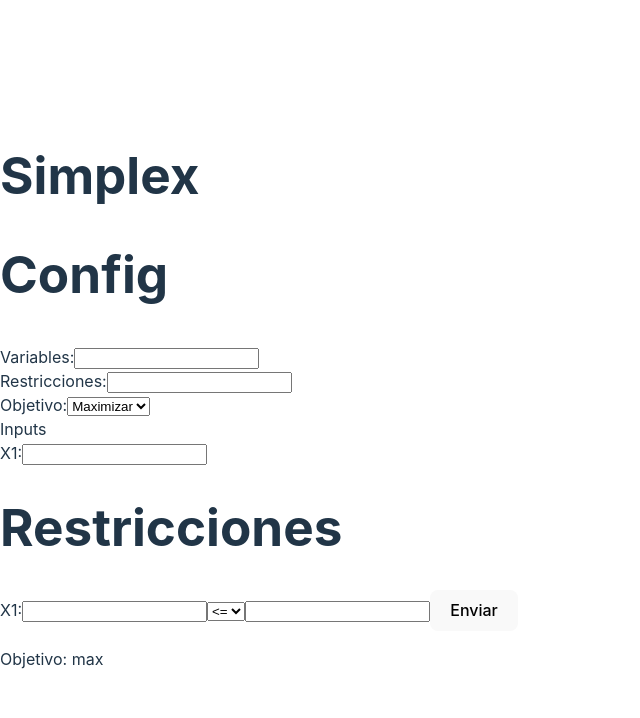
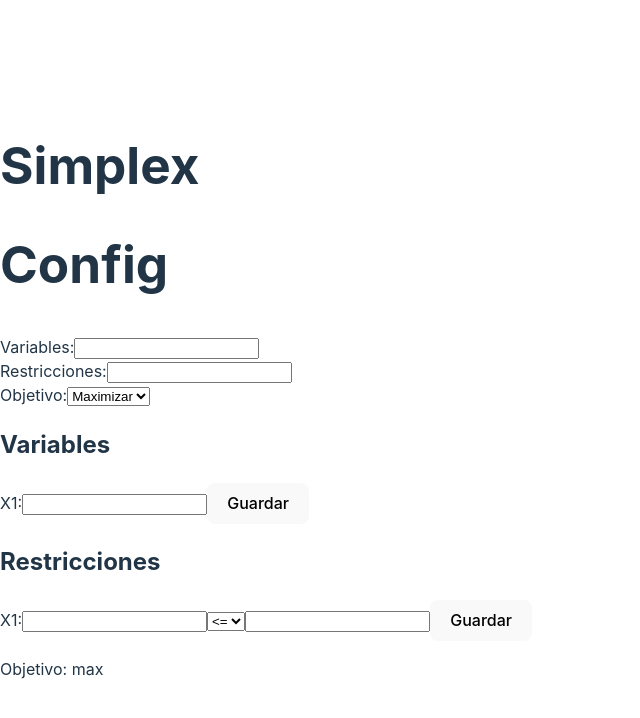
Before and after one commit to BryanSQ/Simplex, a React (Vite) app in the folder Simplex-web/: page / in a window 1280 px wide. Shown: the top 718 px of the page, without its empty margins (0-640 px from the left). Built offline with nearby package versions, Linux system fonts and the light colour scheme.

Commit message:
[ADD] Multiples cambios
- Refactorización de componentes
- Captura de variables y restricciones
- Creación de matriz, BVS y encabezado con variables de decisión y holgura.
- Inicio de método simplex (pivote, radios, convertir en 1 el elemento pivote)

```diff
--- a/Simplex-web/src/components/Inputs.jsx
+++ b/Simplex-web/src/components/Inputs.jsx
@@ -1,22 +1,14 @@
 import { useSelector } from "react-redux"
 import Restrictions from "./Restrictions"
+import Variables from "./Variables"
 
 const Inputs = () => {
-  const variables = useSelector(state => state.config.variables)
   const objetivo = useSelector(state => state.config.objetivo)
 
   return (
     <div>
-      Inputs
       <div>
-        {
-          Array.from({length: variables}, (_, i) => (
-            <span key={i}>
-              <label htmlFor={`input-x${i}`}>X{i + 1}:</label>
-              <input id={`input-x${i}`} type="number" />
-            </span>
-          ))
-        }
+        <Variables />
       </div>
       <div>
         <Restrictions />
--- a/Simplex-web/src/components/Restrictions.jsx
+++ b/Simplex-web/src/components/Restrictions.jsx
@@ -1,6 +1,10 @@
-import { useSelector } from "react-redux"
+import { useSelector, useDispatch } from "react-redux"
+import { setRestrictions } from "../reducers/simplexReducer"
+import Simplex from "../simplex"
 
 const Restrictions = () => {
+  const dispatch = useDispatch()
+
   const restricciones = useSelector(state => state.config.restricciones)
   const variables = useSelector(state => state.config.variables)
 
@@ -23,22 +27,20 @@ const Restrictions = () => {
           rest['res'] = inputs[k].value
         }
         else {
-          console.log({ k });
           rest[`x${j + 1}`] = inputs[k].value
         }
         k++
       }
       rests.push(rest)
-      console.log('---');
     }
-    console.log(rests)
-    const values = inputs.map(input => input.value)
-    console.log(values)
+    //console.log(rests)
+    dispatch(setRestrictions(rests))
+    Simplex()
   }
 
   return (
     <div>
-      <h1>Restricciones</h1>
+      <h2>Restricciones</h2>
       <div>
         <form onSubmit={handleSubmit}>
           {
@@ -61,7 +63,7 @@ const Restrictions = () => {
               </span>
             ))
           }
-          <button type="submit">Enviar</button>
+          <button type="submit">Guardar</button>
         </form>
       </div>
     </div>
--- /dev/null
+++ b/Simplex-web/src/components/Variables.jsx
@@ -0,0 +1,47 @@
+import { useSelector, useDispatch } from "react-redux"
+import { setVariables } from "../reducers/simplexReducer"
+
+const Variables = () => {
+  const dispatch = useDispatch()
+
+  const variables = useSelector(state => state.config.variables)
+
+  const handleSubmit = (e) => {
+    e.preventDefault()
+    // get data from inputs
+    const inputs = Array.from(e.target.elements)
+    inputs.pop()
+
+    const variables = []
+    inputs.forEach((input, key) => {
+      let var_object = {}
+      var_object[`x${key+1}`] = input.value
+      variables.push(var_object)
+    })
+
+    dispatch(setVariables(variables))
+
+  }
+
+  return (
+    <div>
+      <h2>Variables</h2>
+      <div>
+        <form onSubmit={handleSubmit}>
+        {
+          Array.from({length: variables}, (_, i) => (
+
+              <span key={i}>
+                <label htmlFor={`input-x${i}`}>X{i + 1}:</label>
+                <input id={`input-x${i}`} type="number" />
+              </span>
+          ))
+        }
+          <button type="submit">Guardar</button>
+        </form>
+      </div>
+    </div>
+  )
+}
+
+export default Variables
--- /dev/null
+++ b/Simplex-web/src/reducers/simplexReducer.js
@@ -0,0 +1,22 @@
+import { createSlice } from "@reduxjs/toolkit";
+
+const initialState = {
+  variables: [],
+  restrictions: [],
+};
+
+const simplexSlice = createSlice({
+  name: "simplex",
+  initialState,
+  reducers: {
+    setVariables(state, action) {
+      state.variables = action.payload;
+    },
+    setRestrictions(state, action) {
+      state.restrictions = action.payload;
+    },
+  },
+});
+
+export const { setVariables, setRestrictions } = simplexSlice.actions;
+export default simplexSlice.reducer;
--- a/Simplex-web/src/simplex.js
+++ b/Simplex-web/src/simplex.js
@@ -1,47 +1,127 @@
-function resuelva(M) {
-    var n = M.length;
+import Store from "./store";
 
-    for (var f = 0; f < n - 1; f++) {
-        for (var i = f + 1; i < n; i++) {
-            var v = multFilaK(M[f], -M[i][f]);
-            M[i] = sume(M, v, i, -M[i][f]);
-        }
-    }
+const Simplex = () => {
+    // access the simplex reducer
+    const {variables, restrictions} = Store.getState().simplex;
 
-    for (var f = n - 1; f >= 0; f--) {
-        for (var i = f - 1; i >= 0; i--) {
-            var v = multFilaK(M[f], M[i][f]);
-            M[i] = sume(M, v, i, -M[i][f]);
-        }
-    }
+    // create a matrix with the simplex data and BVS
+    const {BVS, matrix, header} = buildMatrix(variables, restrictions);
 
-    for (var i = 0; i < n; i++) {
-        M[i] = multFilaK(M[i], 1 / M[i][i]);
-    }
 
-    var valores = [];
-    for (var i = 0; i < n; i++) {
-        valores.push(M[i][n]);
-    }
-    return valores;
+    console.log(BVS, matrix);
+
+    simplexProcess(matrix, BVS, header);
+
+    //console.log(variables, restrictions);
 }
 
-function sume(M, v, j, k) {
-    var Mprime = [];
-    for (var i = 0; i < M.length; i++) {
-        var row = [];
-        for (var j = 0; j < M[i].length; j++) {
-            row.push(v[j] + k * M[j]);
-        }
-        Mprime.push(row);
+
+const buildZ = (variables, rows) =>{
+    const z = variables.map((variable) => {
+        const v = Number(variable[Object.keys(variable)[0]])
+        return v*-1
+    })
+
+    for (let zeros = 0; zeros < rows; zeros++) {
+        z.push(0);
     }
-    return Mprime;
+    return z;
 }
 
-function multFilaK(fila, k) {
-    var result = [];
-    for (var i = 0; i < fila.length; i++) {
-        result.push(fila[i] * k);
+const buildSlack = (restrictions) => {
+    const slack = restrictions.map((restriction, key) => {
+        const values = Object.keys(restriction)
+            .filter(key => key !== 'comp' && key !== 'res')
+            .map(key => Number(restriction[key]))
+        const zeros = new Array(restrictions.length).fill(0);
+        zeros[key] = 1;
+        return [...values, ...zeros, Number(restriction['res'])]
+
+    })
+    return slack;
+}
+
+const buildBVS = (variables, restrictions) => {
+    let start = variables + 1;
+    const bvs = []
+    for (let i = 0; i < restrictions; i++) {
+        bvs.push(`s${start}`)
+        start++;
     }
-    return result;
+    return ['z', ...bvs];
 }
+
+const buildMatrix = (variables, restrictions) => {
+    const matrix = [];
+    const BVS = buildBVS(variables.length, restrictions.length);
+    const rows = restrictions.length + 1;
+
+    const z = buildZ(variables, rows);
+    matrix.push(z);
+    const slack = buildSlack(restrictions);
+
+    matrix.push(...slack);
+
+    const header = []
+    header.push(...variables.map((variable) => Object.keys(variable)[0]));
+    header.push(...BVS.slice(1));
+
+    return {BVS, matrix, header};
+}
+
+const findPivot = (z) => {
+    const min = Math.min(...z);
+    const index = z.indexOf(min);
+    return index;
+}
+
+const simplexProcess = (matrix, BVS, header) => {
+
+    while (matrix[0].some(value => value < 0)) {
+        const pivot = findPivot(matrix[0]);
+        //const pivotColumn = matrix.map(row => row[pivot]);
+        const ratios = matrix.slice(1).map((row, key) => {
+            const value = row[row.length - 1];
+            const pivotValue = row[pivot];
+
+            if (pivotValue <= 0) {
+                return {index: key+1, value: Infinity}
+            }
+            return {index: key+1, value: value/pivotValue}
+        })
+
+        // get the lowest ratio
+        const pivotRow = ratios.reduce((prev, current) => {
+            return prev.value < current.value ? prev : current;
+        })
+
+        BVS[pivotRow.index] = header[pivot];
+
+        const pivotValue = matrix[pivotRow.index][pivot];
+        console.log(pivotValue);
+        console.log(matrix);
+        matrix = rowMult(matrix, pivotRow.index, 1/pivotValue);
+        console.log(matrix);
+        break;
+    }
+}
+
+// function to multiply a row of a matrix by a constant
+const rowMult = (matrix, rowIndex, k) => {
+    return matrix.map((row, i) => {
+        return row.map((n, j) => {
+            return i === rowIndex ? n * k : n;
+        })
+    })
+}
+
+
+const matMult = (matrix, row, k) => {
+    return matrix.map((m, i) => {
+        return m.map((n, j) => {
+            return n + row[i] * k;
+        })
+    })
+}
+
+export default Simplex
--- a/Simplex-web/src/store.js
+++ b/Simplex-web/src/store.js
@@ -1,9 +1,11 @@
 import { configureStore } from '@reduxjs/toolkit';
 import configReducer from './reducers/configReducer';
+import simplexReducer from './reducers/simplexReducer';
 
 const Store = configureStore({
   reducer: {
-    config: configReducer
+    config: configReducer,
+    simplex: simplexReducer
   }
 });
 
```
